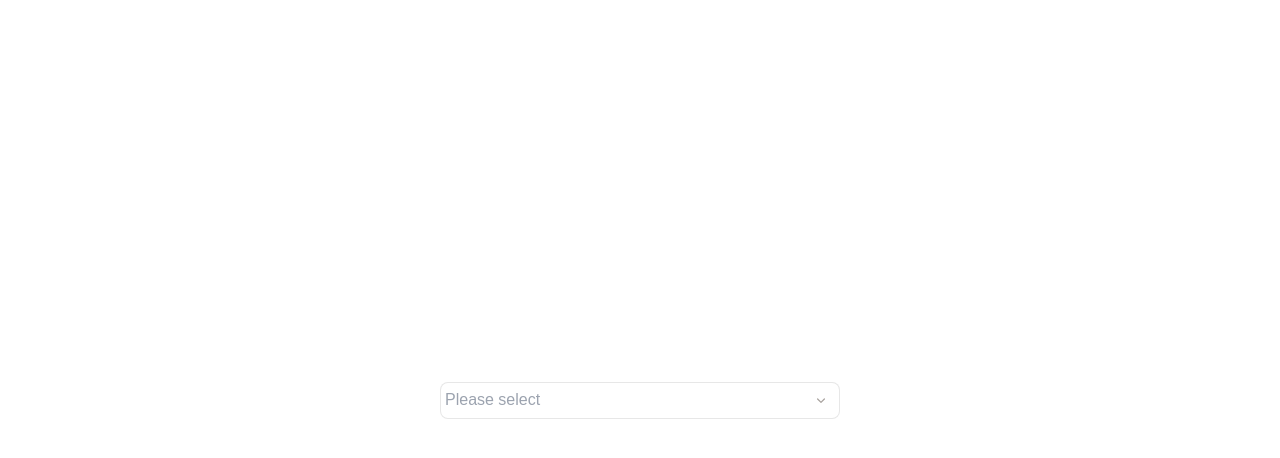
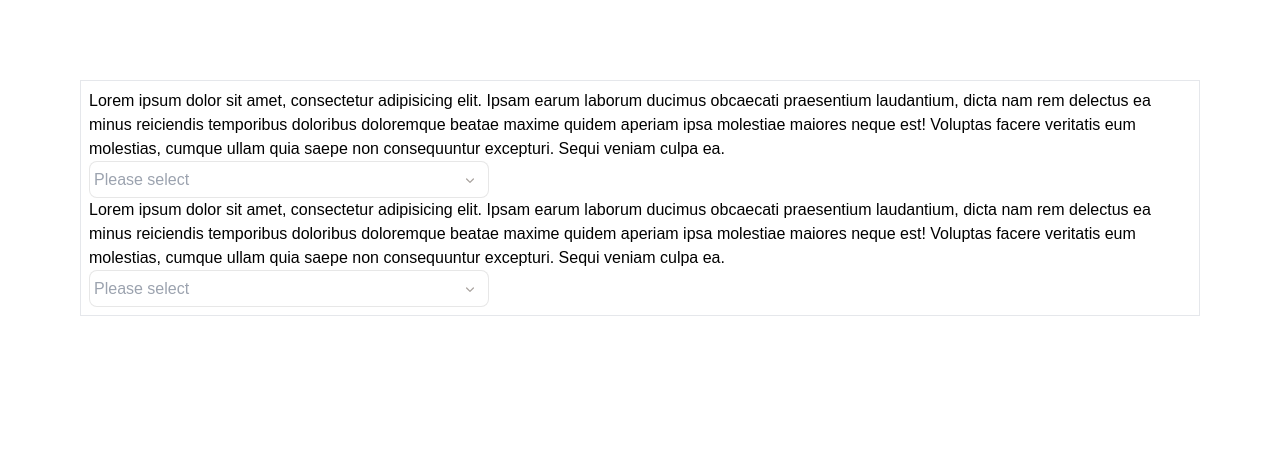
Before and after one commit to itsJosephV/multiple-select-component, a React (Vite) app: page / in a window 1280 px wide. Shown: the top 458 px of the page. Built offline with nearby package versions, Linux system fonts and the light colour scheme.

Commit message:
context removed

```diff
--- a/package.json
+++ b/package.json
@@ -13,7 +13,8 @@
     "modern-normalize": "^2.0.0",
     "react": "^18.2.0",
     "react-dom": "^18.2.0",
-    "react-input-autosize": "^3.0.0"
+    "react-input-autosize": "^3.0.0",
+    "usehooks-ts": "^3.0.2"
   },
   "devDependencies": {
     "@types/react": "^18.2.64",
--- a/src/App.tsx
+++ b/src/App.tsx
@@ -1,14 +1,32 @@
 import "./App.css";
 import MultiSelectInput from "./components/multi-select-input/MultiSelectInput";
-import { FnProvider } from "./context/FnProvider";
 
 const App = () => {
   return (
-    <>
-      <FnProvider>
+    <div className="p-20">
+      <article className="border p-2 flex flex-col">
+        <p>
+          Lorem ipsum dolor sit amet, consectetur adipisicing elit. Ipsam earum
+          laborum ducimus obcaecati praesentium laudantium, dicta nam rem
+          delectus ea minus reiciendis temporibus doloribus doloremque beatae
+          maxime quidem aperiam ipsa molestiae maiores neque est! Voluptas
+          facere veritatis eum molestias, cumque ullam quia saepe non
+          consequuntur excepturi. Sequi veniam culpa ea.
+        </p>
         <MultiSelectInput />
-      </FnProvider>
-    </>
+        <p>
+          Lorem ipsum dolor sit amet, consectetur adipisicing elit. Ipsam earum
+          laborum ducimus obcaecati praesentium laudantium, dicta nam rem
+          delectus ea minus reiciendis temporibus doloribus doloremque beatae
+          maxime quidem aperiam ipsa molestiae maiores neque est! Voluptas
+          facere veritatis eum molestias, cumque ullam quia saepe non
+          consequuntur excepturi. Sequi veniam culpa ea.
+        </p>
+        <div>
+          <MultiSelectInput />
+        </div>
+      </article>
+    </div>
   );
 };
 
--- a/src/components/multi-select-input/ListBox.tsx
+++ b/src/components/multi-select-input/ListBox.tsx
@@ -1,12 +1,30 @@
-import { useFnContext } from "../../context/useFnContext";
+import { TagProps } from "../../types";
 import ListItem from "./ListItem";
 
-const ListBox = () => {
-  const { listItems } = useFnContext();
+type Props = {
+  listItems: TagProps[];
+  selectedItems: TagProps[];
+  listItemRef: React.RefObject<HTMLLIElement>;
+  handleItemList: (item: TagProps) => void;
+};
+const ListBox = ({
+  selectedItems,
+  listItemRef,
+  handleItemList,
+  listItems,
+}: Props) => {
   return (
     <ul className="gap-1 flex flex-col" id="list-box" role="listbox">
       {listItems.map((item) => {
-        return <ListItem item={item} />;
+        return (
+          <ListItem
+            selectedItems={selectedItems}
+            listItemRef={listItemRef}
+            handleItemList={handleItemList}
+            key={item.id}
+            item={item}
+          />
+        );
       })}
     </ul>
   );
--- a/src/components/multi-select-input/MultiSelectInput.tsx
+++ b/src/components/multi-select-input/MultiSelectInput.tsx
@@ -3,33 +3,124 @@ import AutosizeInput from "react-input-autosize";
 import { CleanIcon } from "../../icons/CleanIcon";
 import { SearchIcon } from "../../icons/SearchIcon";
 import { ChevronDownIcon } from "../../icons/ChevronDownIcon";
-import { useFnContext } from "../../context/useFnContext";
 import { NoData } from "./NoData";
 import { TagItem } from "./TagItem";
 import ListBox from "./ListBox";
+import {
+  ChangeEvent,
+  KeyboardEvent,
+  // MouseEvent,
+  useEffect,
+  useRef,
+  useState,
+} from "react";
+import { ITEMS } from "../../constant";
+import { TagProps } from "../../types";
+import { useOnClickOutside } from "usehooks-ts";
 
 const MultiSelectInput = () => {
-  const {
-    inputChangeHandler,
-    handleDropDownState,
-    handleDeleteAllItems,
-    deleteItems,
-    handleMouseEnter,
-    handleMouseLeave,
-    handleInputFocus,
-    handleDeleteItemFromList,
-    selectedItems,
-    tagContainerRef,
-    cleanerButton,
-    listItems,
-    focus,
-    inputValue,
-    inputRef,
-    dropdownRef,
-    isOpen,
-  } = useFnContext();
+  const inputRef = useRef<HTMLInputElement | null>(null);
+  const selectMultipleContainerRef = useRef<HTMLDivElement | null>(null);
+  const listItemRef = useRef<HTMLLIElement | null>(null);
 
-  function renderIcon() {
+  const [listItems, setListItems] = useState<TagProps[]>(ITEMS);
+  const [selectedItems, setSelectedItems] = useState<TagProps[]>([]);
+  const [inputValue, setInputValue] = useState<string>("");
+  const [isOpen, setIsOpen] = useState<boolean>(false);
+  const [focus, setFocus] = useState<boolean>(false);
+  const [cleanerButton, setCleanerButton] = useState<boolean>(false);
+
+  const inputChangeHandler = (e: ChangeEvent<HTMLInputElement>) => {
+    const { value } = e.target;
+    setInputValue(value);
+    if (value) {
+      setIsOpen(true);
+      setCleanerButton(true);
+      const filteredItems = ITEMS.filter((item) =>
+        item.name.toLowerCase().includes(value.toLowerCase())
+      );
+      setListItems(filteredItems);
+    } else {
+      setListItems(ITEMS);
+    }
+  };
+
+  const handleDropDownState = (): void => {
+    setIsOpen(!isOpen);
+    if (inputValue) {
+      setInputValue("");
+    }
+    setListItems(ITEMS);
+  };
+
+  const handleInputFocus = () => {
+    if (inputRef.current) {
+      inputRef.current.focus();
+      setFocus(true);
+    }
+  };
+
+  const handleItemList = (item: TagProps): void => {
+    const isSelected = selectedItems.includes(item);
+    setSelectedItems((prevItems) =>
+      isSelected ? prevItems.filter((i) => i !== item) : [...prevItems, item]
+    );
+    setInputValue("");
+    handleInputFocus();
+  };
+
+  const handleDeleteItemFromList = (name: string) => {
+    const draft = selectedItems.filter((item) => item.name !== name);
+    setSelectedItems(draft);
+  };
+
+  const handleDeleteAllItems = () => {
+    if (!selectedItems.length) {
+      return;
+    }
+    setSelectedItems([]);
+    setIsOpen(false);
+    setCleanerButton(false);
+  };
+
+  const deleteItems = (e: KeyboardEvent<HTMLDivElement>): void => {
+    if (inputValue) {
+      return;
+    }
+
+    if (!selectedItems.length) {
+      return;
+    }
+
+    if (e.key === "Backspace") {
+      setSelectedItems((selected) => selected.slice(0, -1));
+    }
+  };
+
+  const handleMouseEnter = () => {
+    if (!selectedItems.length) {
+      return;
+    }
+    setCleanerButton(true);
+  };
+
+  const handleMouseLeave = () => {
+    if (inputValue) {
+      return;
+    }
+    setCleanerButton(false);
+  };
+
+  // eslint-disable-next-line @typescript-eslint/no-explicit-any
+  const handleClickOutside = () => {
+    setInputValue("");
+    setIsOpen(false);
+    setListItems(ITEMS);
+    setFocus(false);
+    setCleanerButton(false);
+  };
+
+  const renderIcon = () => {
     if (inputValue) {
       return <CleanIcon className="input-icon clean-btn" />;
     } else if (cleanerButton) {
@@ -39,16 +130,27 @@ const MultiSelectInput = () => {
     } else {
       return <ChevronDownIcon className="input-icon" />;
     }
-  }
+  };
+
+  useOnClickOutside(selectMultipleContainerRef, handleClickOutside);
+
+  useEffect(() => {
+    if (!selectedItems.length && !inputValue) {
+      setCleanerButton(false);
+    }
+  }, [selectedItems, inputValue]);
 
   return (
-    <>
+    <div id="select-multiple" className="max-w-max">
       <div
-        id="input-container"
-        className="input-container w-[400px] bg-white p-1 pr-10 flex flex-wrap items-center rounded-lg gap-1 cursor-text relative min-h-[37px] duration-200 hover:!border-violet-300"
+        id="select-multiple-container"
+        className="w-[400px] bg-white p-1 pr-10 flex flex-wrap items-center rounded-lg gap-1 cursor-text relative min-h-[37px] duration-200 hover:!border-violet-300"
         tabIndex={0}
-        ref={tagContainerRef}
-        onClick={handleDropDownState}
+        ref={selectMultipleContainerRef}
+        onClick={(e) => {
+          e.stopPropagation();
+          handleDropDownState();
+        }}
         onFocus={handleInputFocus}
         onKeyDown={deleteItems}
         onMouseEnter={handleMouseEnter}
@@ -60,9 +162,9 @@ const MultiSelectInput = () => {
         }}
       >
         <button
-          id="input-btn"
+          id="select-multiple-btn"
           onClick={handleDeleteAllItems}
-          className=" inline-flex cursor-pointer absolute right-[10px]"
+          className="inline-flex cursor-pointer absolute right-[10px]"
           style={{
             pointerEvents: `${cleanerButton ? "auto" : "none"}`,
           }}
@@ -71,13 +173,13 @@ const MultiSelectInput = () => {
         </button>
         {selectedItems?.map((item) => (
           <TagItem
+            handleDeleteItemFromList={handleDeleteItemFromList}
             key={item.id}
             name={item.name}
-            handleDeleteItemFromList={handleDeleteItemFromList}
           />
         ))}
 
-        <div className="overflow-hidden">
+        <div id="autosize-input-container" className="overflow-hidden">
           <AutosizeInput
             inputClassName="bg-white outline-none border-none min-h-[25px]"
             id="autosize-input"
@@ -92,17 +194,26 @@ const MultiSelectInput = () => {
       </div>
       {isOpen || inputValue ? (
         <div
-          ref={dropdownRef}
-          onClick={(e) => e.stopPropagation()}
-          className=" bg-white w-[400px] max-h-[208px] overflow-y-auto rounded-[4px] p-1 absolute mt-1"
+          id="list-box-container"
+          onMouseDown={(e) => e.stopPropagation()}
+          className=" bg-white w-[400px] max-h-[208px] overflow-y-auto rounded-[4px] p-1 absolute mt-1 z-10"
           style={{
             boxShadow: "rgba(149, 157, 165, 0.2) 0px 8px 24px",
           }}
         >
-          {listItems.length < 1 ? <NoData /> : <ListBox />}
+          {listItems.length < 1 ? (
+            <NoData />
+          ) : (
+            <ListBox
+              listItems={listItems}
+              listItemRef={listItemRef}
+              selectedItems={selectedItems}
+              handleItemList={handleItemList}
+            />
+          )}
         </div>
       ) : null}
-    </>
+    </div>
   );
 };
 
--- a/src/context/FnContext.ts
+++ /dev/null
@@ -1,4 +0,0 @@
-import { createContext } from "react";
-import { FnContextValue } from "../types";
-
-export const FnContext = createContext<FnContextValue | null>(null);
--- a/src/context/useFnContext.ts
+++ /dev/null
@@ -1,12 +0,0 @@
-import { useContext } from "react";
-import { FnContext } from "./FnContext";
-
-export const useFnContext = () => {
-  const context = useContext(FnContext);
-
-  if (!context) {
-    throw new Error("no context provider");
-  }
-
-  return context;
-};
--- a/src/index.css
+++ b/src/index.css
@@ -8,8 +8,7 @@
 
 body {
   background-color: white;
-  height: 100vh;
+  min-height: 100vh;
   display: grid;
-  place-items: center;
   font-family: sans-serif;
 }
--- a/src/types.ts
+++ b/src/types.ts
@@ -1,27 +1,4 @@
-import { ChangeEvent, MouseEvent, KeyboardEvent, MutableRefObject } from "react";
 export interface TagProps {
   id: number;
   name: string;
 }
-
-export type FnContextValue = {
-  handleMouseEnter: () => void;
-  handleMouseLeave: () => void;
-  handleInputFocus: () => void;
-  handleDeleteAllItems: () => void;
-  handleItemList: (item: TagProps) => void;
-  inputChangeHandler: (e: ChangeEvent<HTMLInputElement>) => void;
-  handleDropDownState: (e: MouseEvent<HTMLDivElement>) => void;
-  deleteItems: (e: KeyboardEvent<HTMLDivElement>) => void;
-  handleDeleteItemFromList: (name: string) => void;
-  inputValue: string;
-  focus: boolean;
-  isOpen: boolean;
-  listItems: TagProps[];
-  selectedItems: TagProps[];
-  cleanerButton: boolean;
-  tagContainerRef: React.RefObject<HTMLDivElement>;
-  listItemRef: React.RefObject<HTMLLIElement>;
-  inputRef: MutableRefObject<HTMLInputElement | null>
-  dropdownRef: React.RefObject<HTMLDivElement>;
-}
```
Also changed, not shown: src/components/multi-select-input/ListItem.tsx (+14 -4 lines), src/components/multi-select-input/TagItem.tsx (+4 -5 lines), src/context/FnProvider.tsx (deleted, +0 -168 lines), 1 other file (tests, documents, lock files or other folders).
